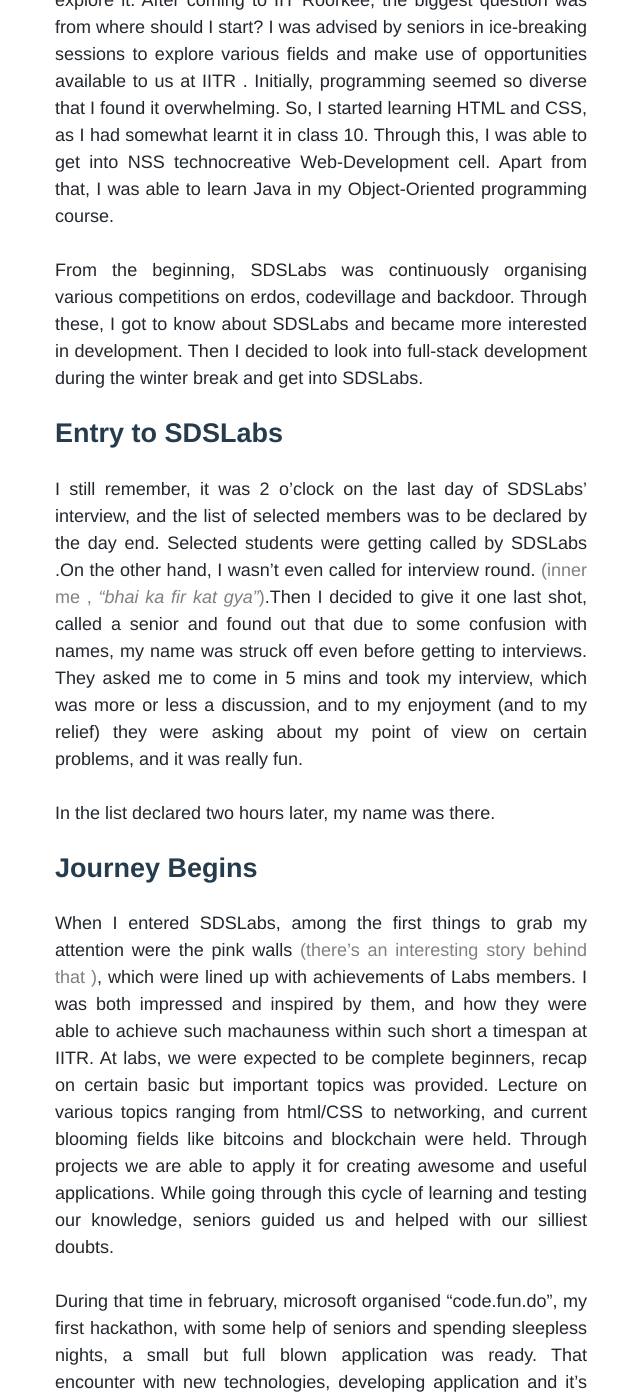
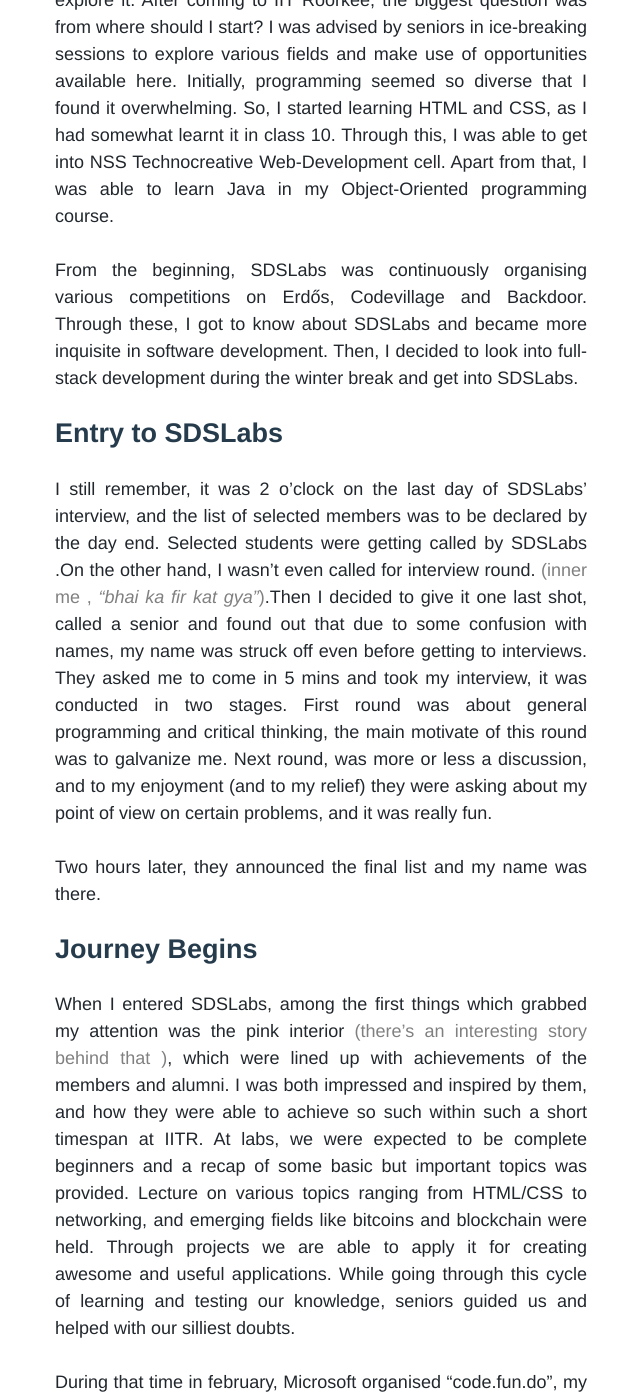
Before and after one commit to sdslabs/sdslabs.github.com, a Jekyll site: the page built from _posts/2017/2017-12-28-working-at-sdslabs-14.md, in a window 1280 px wide and 1400 px high, scrolled down 421 px. Shown: the whole window, without its empty margins (319-959 px from the left). Built offline with Jekyll 4.4.1, drawn with Linux system fonts in a browser that asks for light colours; some web fonts are replaced; comment, search, counter and statistics services are not loaded; some of the changed text lies outside the part shown.

Commit message:
Suggested changes

```diff
--- a/_posts/2017/2017-12-28-working-at-sdslabs-14.md
+++ b/_posts/2017/2017-12-28-working-at-sdslabs-14.md
@@ -10,21 +10,21 @@ author:
 ## Before SDS
 
 Like most of the people after JEE, I too didn't know much about computers and programming, though I was curious enough to explore it. After coming to IIT Roorkee, the biggest question was from where should I start?
-I was advised by seniors in ice-breaking sessions to explore various fields and make use of opportunities available to us at IITR . Initially, programming seemed so diverse that I found it overwhelming. So, I started learning HTML and CSS, as I had somewhat learnt it in class 10. Through this, I was able to get into NSS technocreative Web-Development cell. Apart from that, I was able to learn Java in my Object-Oriented programming course.
+I was advised by seniors in ice-breaking sessions to explore various fields and make use of opportunities available here. Initially, programming seemed so diverse that I found it overwhelming. So, I started learning HTML and CSS, as I had somewhat learnt it in class 10. Through this, I was able to get into NSS Technocreative Web-Development cell. Apart from that, I was able to learn Java in my Object-Oriented programming course.
 
-From the beginning, SDSLabs was continuously organising various competitions on erdos, codevillage and backdoor. Through these, I got to know about SDSLabs and became more interested in development. Then I decided to look into full-stack development during the winter break and get into SDSLabs.
+From the beginning, SDSLabs was continuously organising various competitions on Erdős, Codevillage and Backdoor. Through these, I got to know about SDSLabs and became more inquisite in software development. Then, I decided to look into full-stack development during the winter break and get into SDSLabs.
 
 ## Entry to SDSLabs
 
-I still remember, it was 2 o'clock on the last day of SDSLabs' interview, and the list of selected members was to be declared by the day end. Selected students were getting called by SDSLabs .On the other hand, I wasn't even called for interview round. <span style="color:grey">(inner me , _"bhai ka fir kat gya"_)</span>.Then I decided to give it one last shot, called a senior and found out that due to some confusion with names, my name was struck off even before getting to interviews. They asked me to come in 5 mins and took my interview, which was more or less a discussion, and to my enjoyment (and to my relief) they were asking about my point of view on certain problems, and it was really fun.
+I still remember, it was 2 o'clock on the last day of SDSLabs' interview, and the list of selected members was to be declared by the day end. Selected students were getting called by SDSLabs .On the other hand, I wasn't even called for interview round. <span style="color:grey">(inner me , _"bhai ka fir kat gya"_)</span>.Then I decided to give it one last shot, called a senior and found out that due to some confusion with names, my name was struck off even before getting to interviews. They asked me to come in 5 mins and took my interview, it was conducted in two stages. First round was about general programming and critical thinking, the main motivate of this round was to galvanize me. Next round, was more or less a discussion, and to my enjoyment (and to my relief) they were asking about my point of view on certain problems, and it was really fun.
 
-In the list declared two hours later, my name was there.
+Two hours later, they announced the final list and my name was there.
 
 ## Journey Begins
 
-When I entered SDSLabs, among the first things to grab my attention were the pink walls <span style="color: grey">(there’s an interesting story behind that )</span>, which were lined up with achievements of Labs members. I was both impressed and inspired by them, and how they were able to achieve such machauness within such short a timespan at IITR. At labs, we were expected to be complete beginners, recap on certain basic but important topics was provided. Lecture on various topics ranging from html/CSS to networking, and current blooming fields like bitcoins and blockchain were held. Through projects we are able to apply it for creating awesome and useful applications. While going through this cycle of learning and testing our knowledge, seniors guided us and helped with our silliest doubts.
+When I entered SDSLabs, among the first things which grabbed my attention was the pink interior <span style="color: grey">(there’s an interesting story behind that )</span>, which were lined up with achievements of the members and alumni. I was both impressed and inspired by them, and how they were able to achieve so such  within such a short timespan at IITR. At labs, we were expected to be complete beginners and a recap of some basic but important topics was provided. Lecture on various topics ranging from HTML/CSS to networking, and emerging fields like bitcoins and blockchain were held. Through projects we are able to apply it for creating awesome and useful applications. While going through this cycle of learning and testing our knowledge, seniors guided us and helped with our silliest doubts.
 
-During that time in february, microsoft organised "code.fun.do", my first hackathon, with some help of seniors and spending sleepless nights, a small but full blown application was ready. That encounter with new technologies, developing application and it's delivering was astounding.
+During that time in february, Microsoft organised "code.fun.do", my first hackathon, with some help of seniors and spending sleepless nights, a small but full blown application was ready. That encounter with new technologies, developing application and it's delivering was astounding.
 
 Labs is at its peak when most of the members are there, discussing and developing together. This makes the whole atmosphere very energetic, and most of the time scrutiny is over various topics like unix, devTools and sysadmin stuffs. Through this bombardment of knowledge, I have got to learn a lot. Sometimes, we compete for most hours spent in labs to maintain workaholic environment. Often I have returned at 2-3 o'clock (and fellas, its A.M.), and sometimes even spent the night over there. One of my favorite nights is when we conducted the internal hackathon to develop some of our own applications, got to work in a team and that trifling competition, including the most entertaining part of flying kira's drone.
 
```
